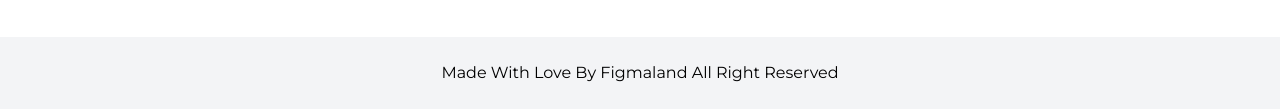
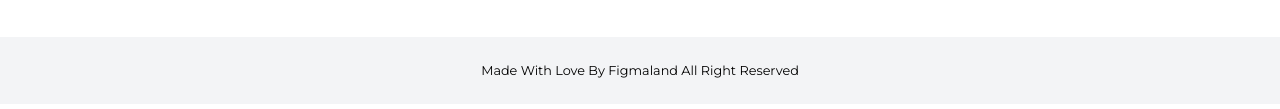
Before and after one commit to Aldrin1122/Phycionic, a website: page index.html in a window 1280 px wide. Shown: the part 3967-4076 px from the top of the page. Drawn offline with Linux system fonts and the light colour scheme; files whose address does not match are found by name.

Commit message:
first commit

```diff
--- a/index.html
+++ b/index.html
@@ -461,7 +461,7 @@
                     </ul>
                 </div>
             </div>
-            <div class="py-6">
+            <div class="py-6" >
                 <h2 class="text-[22px] font-bold mb-4">Resources</h2>
                 <div>
                     <ul class="text-darkgray">
@@ -480,7 +480,7 @@
     <section>
         <div class="ending bg-gray-100 py-6">
             <div class="container">
-                <p class="text-center">Made With Love By Figmaland All Right Reserved </p>
+                <small><p class="text-center">Made With Love By Figmaland All Right Reserved </p></small>
             </div>
         </div>
     </section>
```
